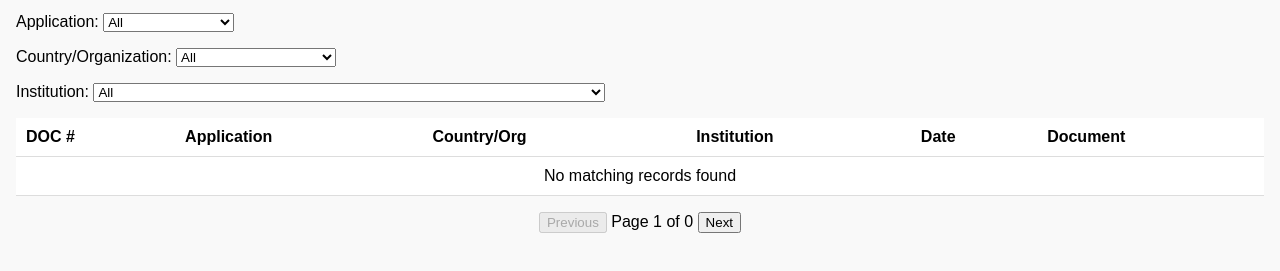
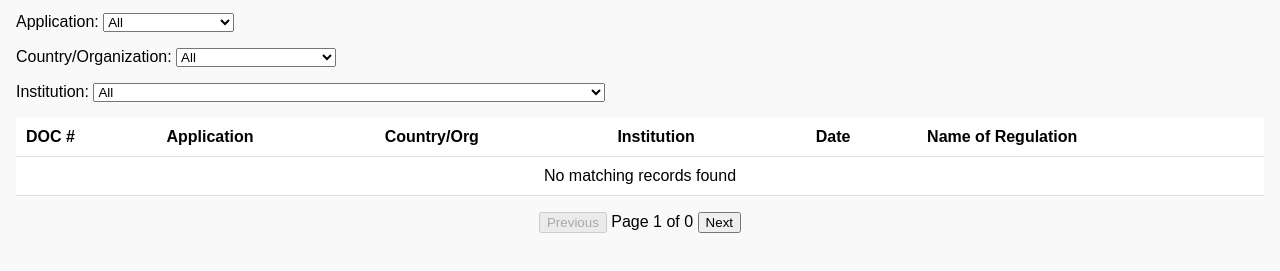
Before and after one commit to CybersecFox/CyberRegulations, a plain HTML site: page index.html in a window 1280 px wide. Shown: the part 125-396 px from the top of the page. Drawn offline with Linux system fonts and the light colour scheme.

Commit message:
Update index.html

```diff
--- a/index.html
+++ b/index.html
@@ -2,7 +2,6 @@
 <html lang="en">
 <head>
   <meta charset="UTF-8" />
-  <meta name="viewport" content="width=device-width, initial-scale=1.0"/>
   <title>Cyber Regulations</title>
   <link rel="stylesheet" href="styles.css">
 </head>
@@ -25,7 +24,6 @@
     </label>
   </div>
 
-  <div class="table-container">
   <table id="reg-table">
     <thead>
       <tr>
@@ -34,12 +32,11 @@
         <th class="sortable" data-column="COUNTRY/ORG">Country/Org</th>
         <th class="sortable" data-column="INSTITUTION">Institution</th>
         <th class="sortable" data-column="DATE">Date</th>
-          <th>Document</th>
+        <th class="sortable" data-column="DOCUMENT">Name of Regulation</th>
       </tr>
     </thead>
     <tbody></tbody>
   </table>
-  </div>
 
   <div class="pagination">
     <button id="prev-btn">Previous</button>
```
Lines whose indentation alone changed are shown as unchanged.
